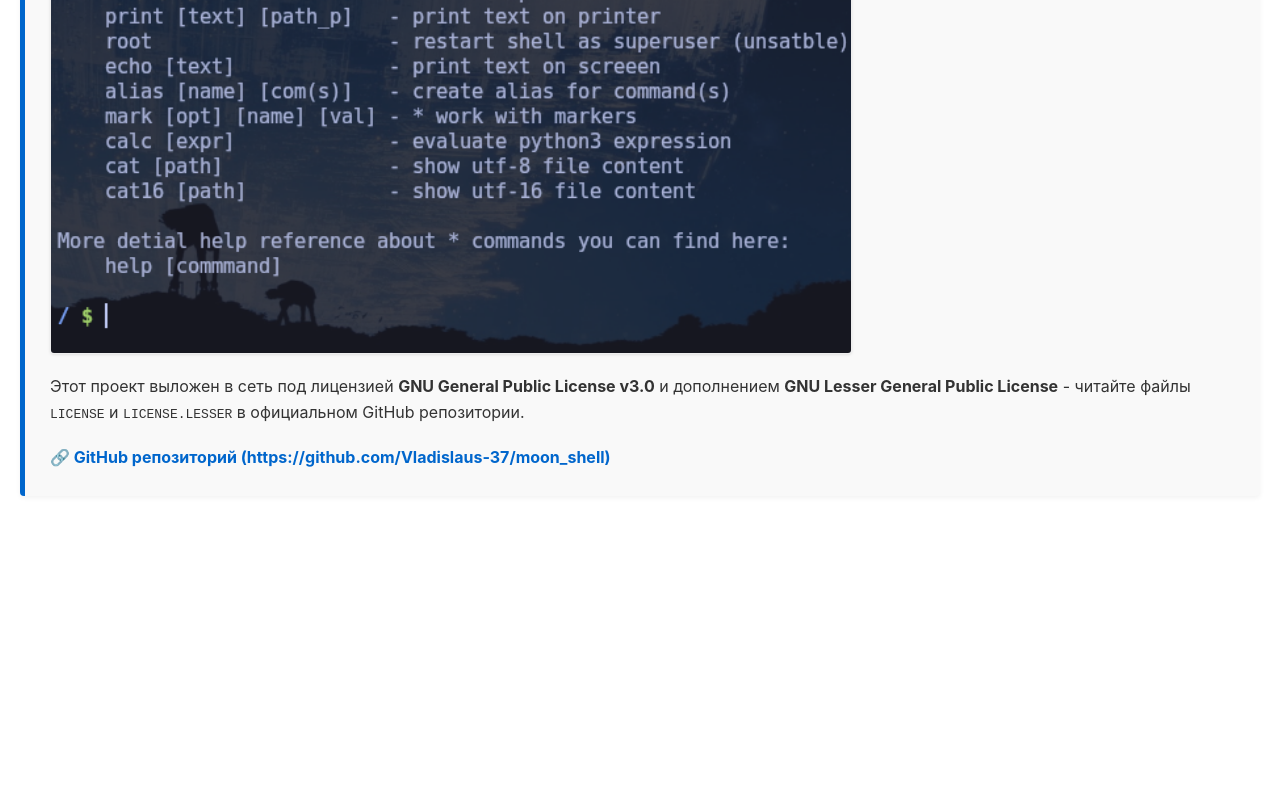
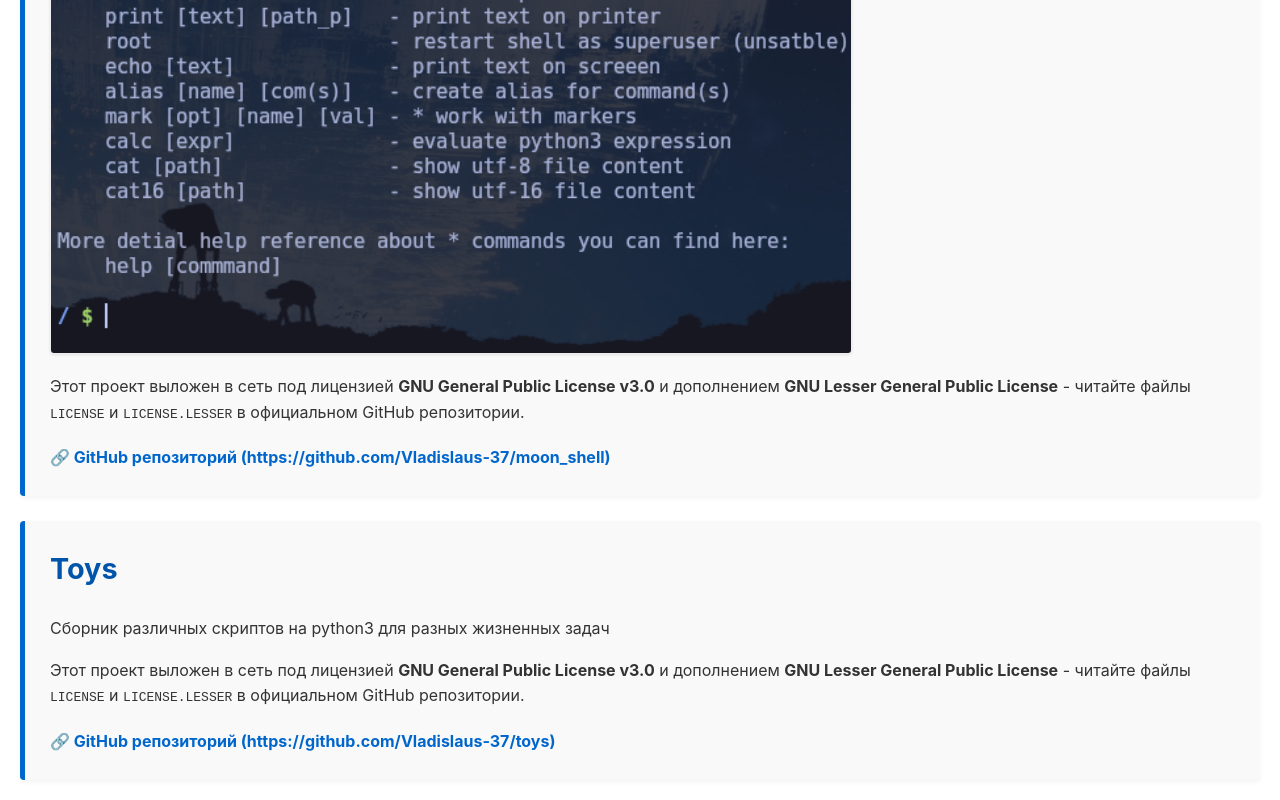
Before and after one commit to Vladislaus-37/Vladislaus-37.github.io, a plain HTML site: page projects.html in a window 1280 px wide. Shown: the part 1059-1859 px from the top of the page. Before the commit the page ends 1575 px from the top, so only its background shows below. Drawn offline with Linux system fonts and the light colour scheme.

Commit message:
Add toys to projects

```diff
--- a/projects.html
+++ b/projects.html
@@ -138,6 +138,19 @@
                 </a>
             </div>
         </div>
+
+        <div class="project-card">
+        <h2>Toys</h2>
+            <p>Сборник различных скриптов на python3 для разных жизненных задач</p>
+
+            <p>Этот проект выложен в сеть под лицензией <strong>GNU General Public License v3.0</strong> и дополнением <strong>GNU Lesser General Public License</strong> - читайте файлы <code>LICENSE</code> и <code>LICENSE.LESSER</code> в официальном GitHub репозитории.</p>
+
+            <div class="links-container">
+                <a class="link-item" href="https://github.com/Vladislaus-37/toys" target="_blank">
+                    🔗 GitHub репозиторий (https://github.com/Vladislaus-37/toys)
+                </a>
+            </div>
+        </div>
     </main>
 
 </body>
```
